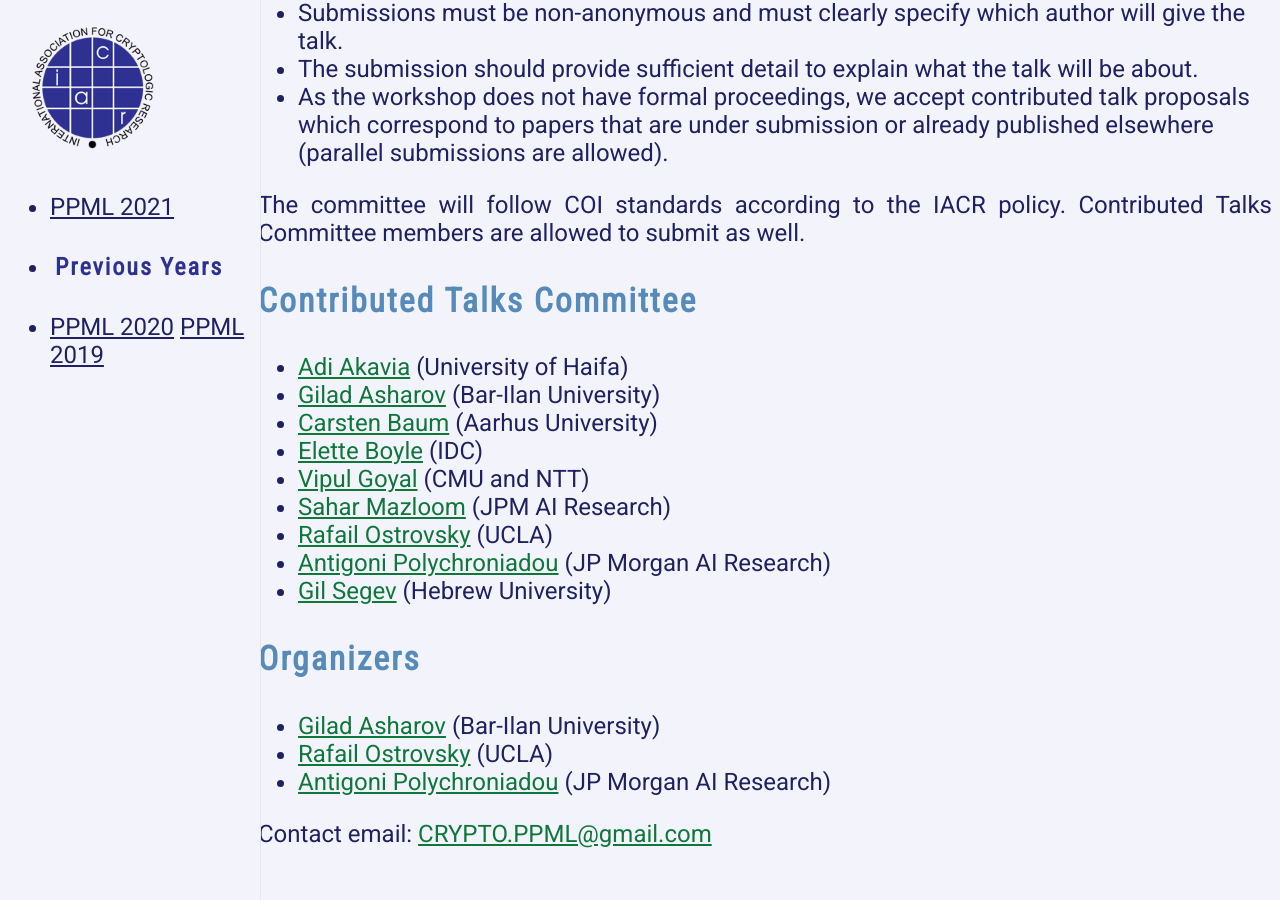
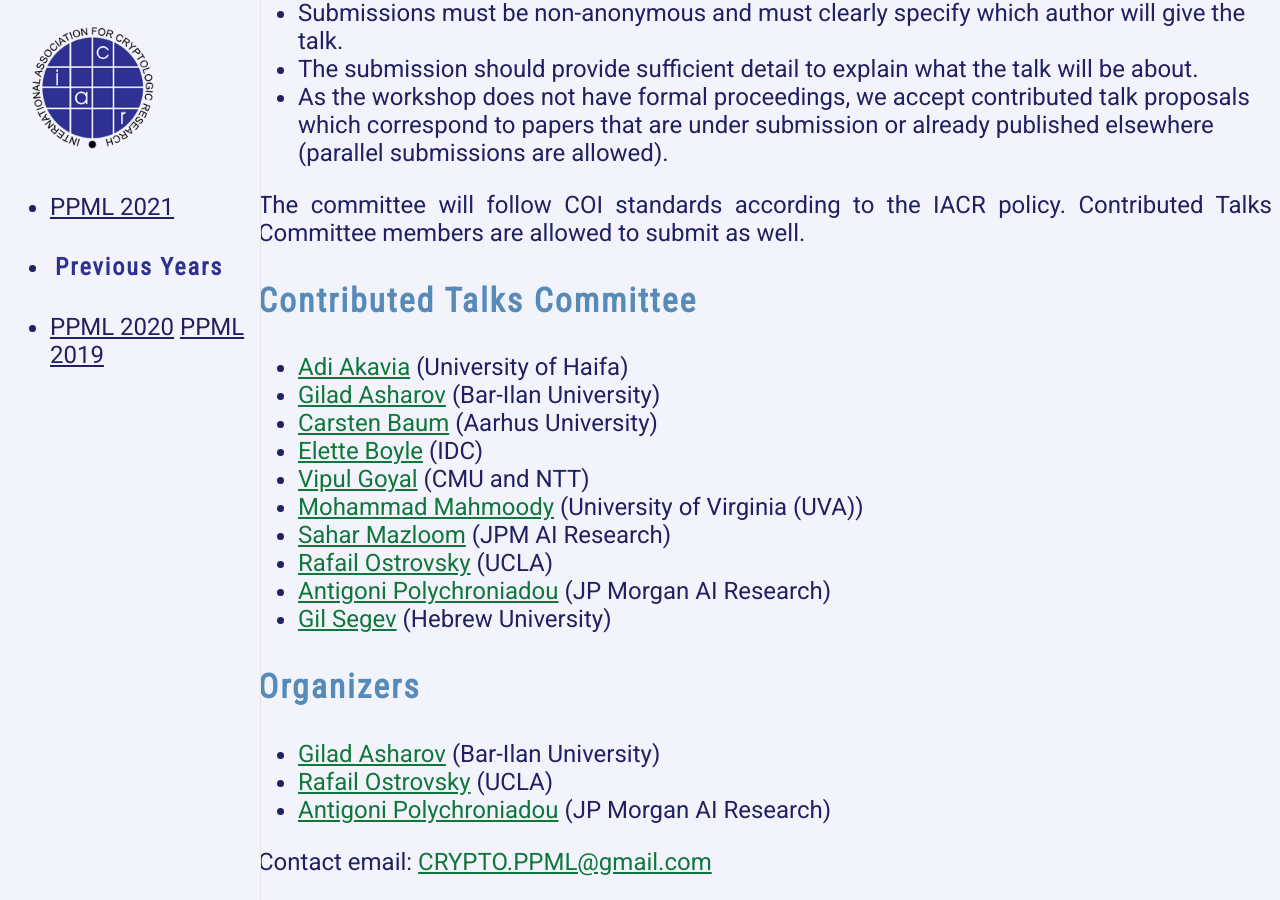
Before and after one commit to Crypto-PPML/Crypto-PPML.github.io, a Jekyll site: the page built from 2021/index.markdown, in a window 1280 px wide and 900 px high, scrolled down 2242 px. Built offline with Jekyll 4.4.1, drawn with Linux system fonts in a browser that asks for light colours; nearby versions of some CDN libraries; a style sheet for code colours, icons or effects is not loaded; before the commit the page ends 3114 px from its top, so only the background shows below that.

Commit message:
Update index.markdown

```diff
--- a/2021/index.markdown
+++ b/2021/index.markdown
@@ -79,6 +79,7 @@ The committee will follow COI standards according to the IACR policy. Contribute
 - [Carsten Baum](http://carstenbaum.com) (Aarhus University)
 - [Elette Boyle](https://cs.idc.ac.il/~elette/) (IDC)
 - [Vipul Goyal](https://www.cs.cmu.edu/~goyal/) (CMU and NTT)
+- [Mohammad Mahmoody](https://www.cs.virginia.edu/~mohammad/) (University of Virginia (UVA))
 - [Sahar Mazloom](http://mason.gmu.edu/~sseyedma/index.html) (JPM AI Research)
 - [Rafail Ostrovsky](http://web.cs.ucla.edu/~rafail/) (UCLA)
 - [Antigoni Polychroniadou](https://antigonip.github.io/) (JP Morgan AI Research)
```
